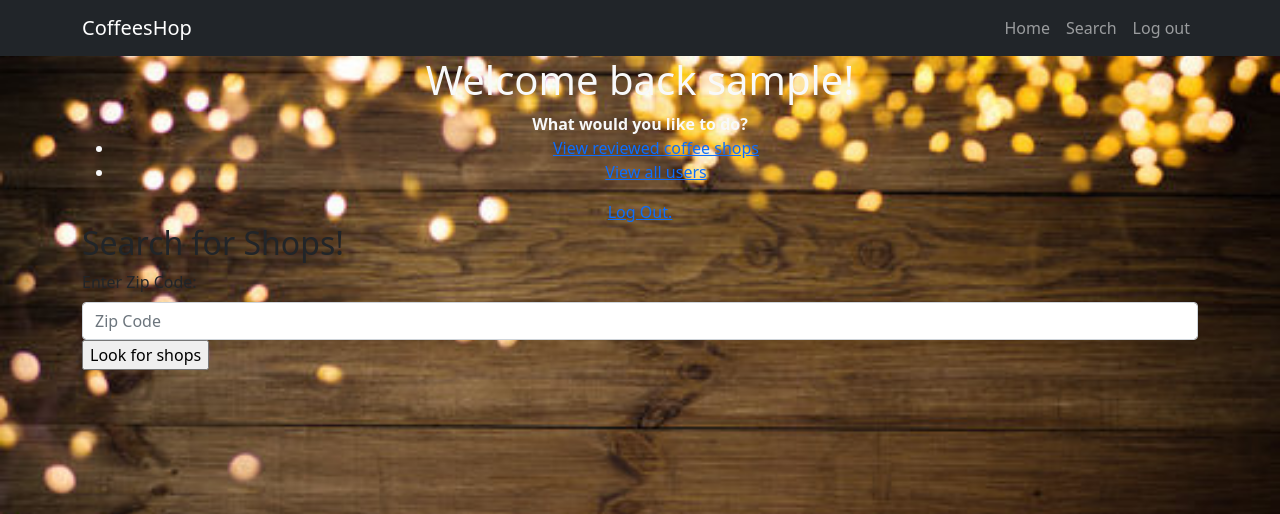
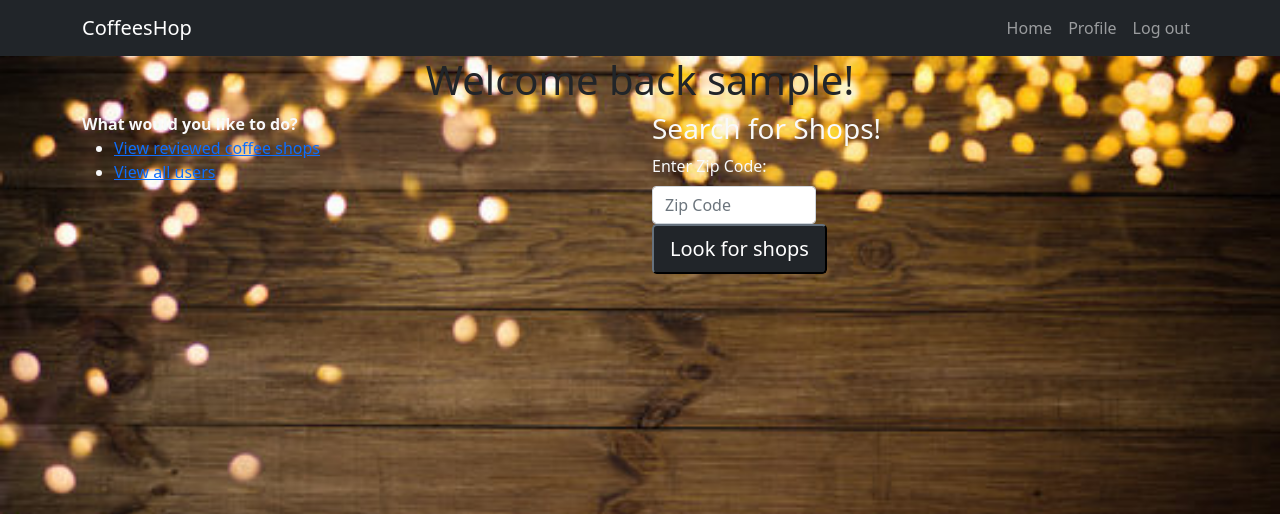
Before and after one commit to emcchen/CoffeesHop-Project, a Flask app: page /home in a window 1280 px wide. Shown: the top 514 px of the page. Run offline with Flask 2, Linux system fonts and the light colour scheme; the visitor is signed in with stand-in values (Sample User, id 1).

Commit message:
Updated nav bar to include profile

```diff
--- a/templates/all_users.html
+++ b/templates/all_users.html
@@ -21,9 +21,6 @@
               <li class="nav-item">
                   <a href="/home" class="nav-link">Home</a>
               </li>
-              <li class="nav-item">
-                  <a href="/shop" class="nav-link">Search</a>
-              </li>
               <li>
                   <a href="/logout" class="nav-link">Log out</a>
               </li>
--- a/templates/homepage.html
+++ b/templates/homepage.html
@@ -22,7 +22,7 @@
                   <a href="/home" class="nav-link">Home</a>
               </li>
               <li class="nav-item">
-                  <a href="/shop" class="nav-link">Search</a>
+                <a href="/profile" class="nav-link">Profile</a>
               </li>
               <li>
                   <a href="/logout" class="nav-link">Log out</a>
@@ -33,25 +33,25 @@
 </nav>
 
 
-  <div class="container text-center text-light">
+<div class="container text-center">
   <h1> Welcome back {{ session["current_user"] }}! </h1>
+</div>
 
+<div class="container text-light">
+    <div class="row">
+      <div class="col-lg-6 col-md-6 order-sm-3">
         <b>What would you like to do?</b>
         <ul>
-        <li><a href="/reviewed">View reviewed coffee shops</a></li>
+          <li><a href="/profile">View reviewed coffee shops</a></li>
           <li><a href="/users">View all users</a></li>
         </ul>
-
-    <a href="/logout"> Log Out.</a>
       </div>
-
-  <div class="container">
-    <h2>Search for Shops!</h2>
-
+      <div class="container col-lg-6 col-md-6 order-sm-3">
+        <h3>Search for Shops!</h3>
         <form method="GET" action="/shop/search">
           <label class="form-label" for="search-zip">Enter Zip Code:</label>
 
-          <div class="input-group">
+            <div class="input-group shop-input">
               <input
                   id="search-zip"
                   class="form-control"
@@ -61,8 +61,10 @@
                   required
                 >
             </div>
-            <input type="submit" value="Look for shops" class="button">
+              <input type="submit" value="Look for shops" class="button btn-dark btn-lg">
         </form>
+      </div>
+    </div>
 </div>
 
 {% endblock %}
--- a/templates/search-results.html
+++ b/templates/search-results.html
@@ -20,6 +20,9 @@
           <ul class="navbar-nav ms-auto">
               <li class="nav-item">
                   <a href="/home" class="nav-link">Home</a>
+              </li>
+              <li class="nav-item">
+                <a href="/profile" class="nav-link">Profile</a>
               </li>
               <li>
                   <a href="/logout" class="nav-link">Log out</a>
```
Also changed, not shown: templates/shop_details.html (+11 -4 lines). Lines whose indentation alone changed are shown as unchanged.
